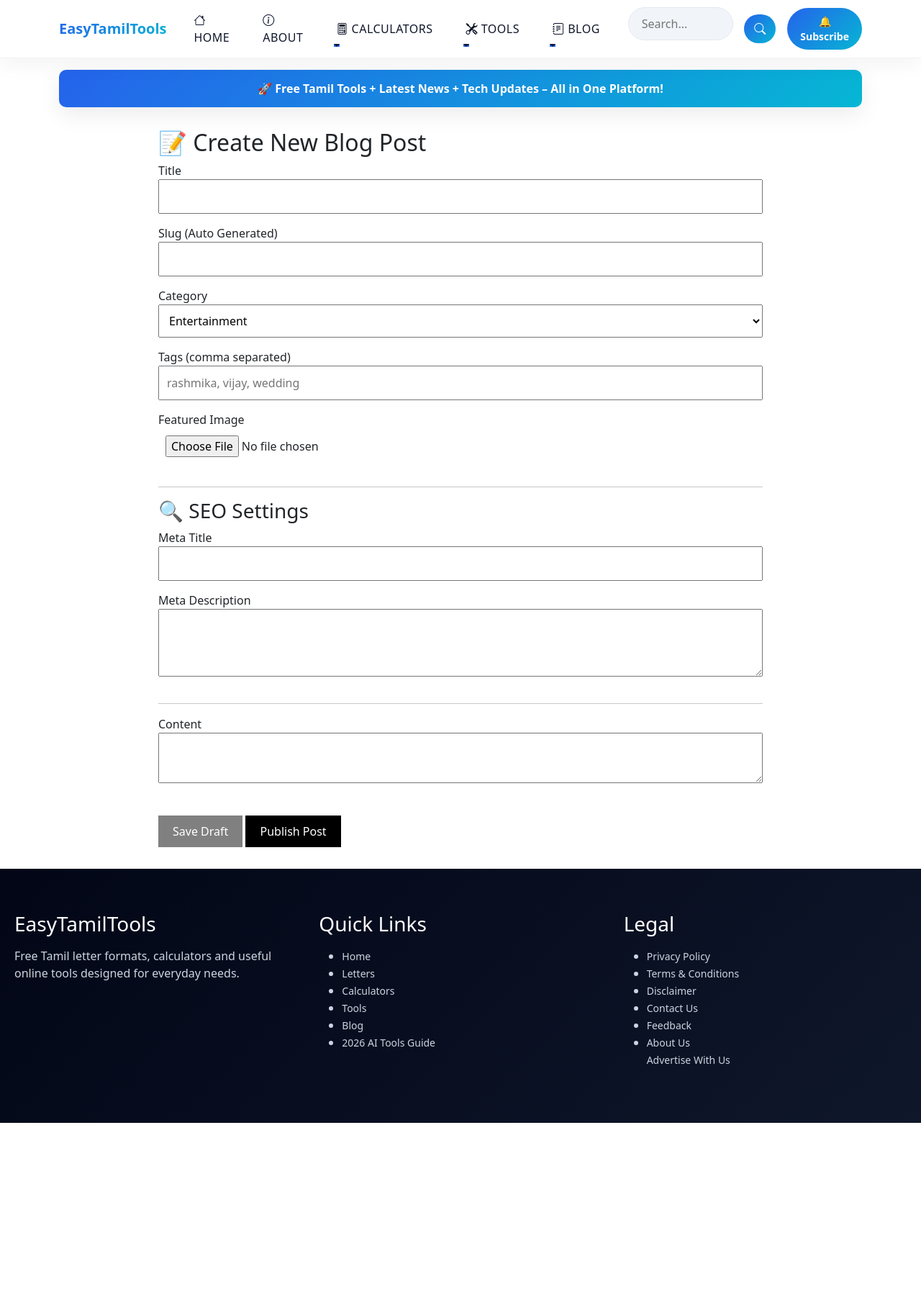
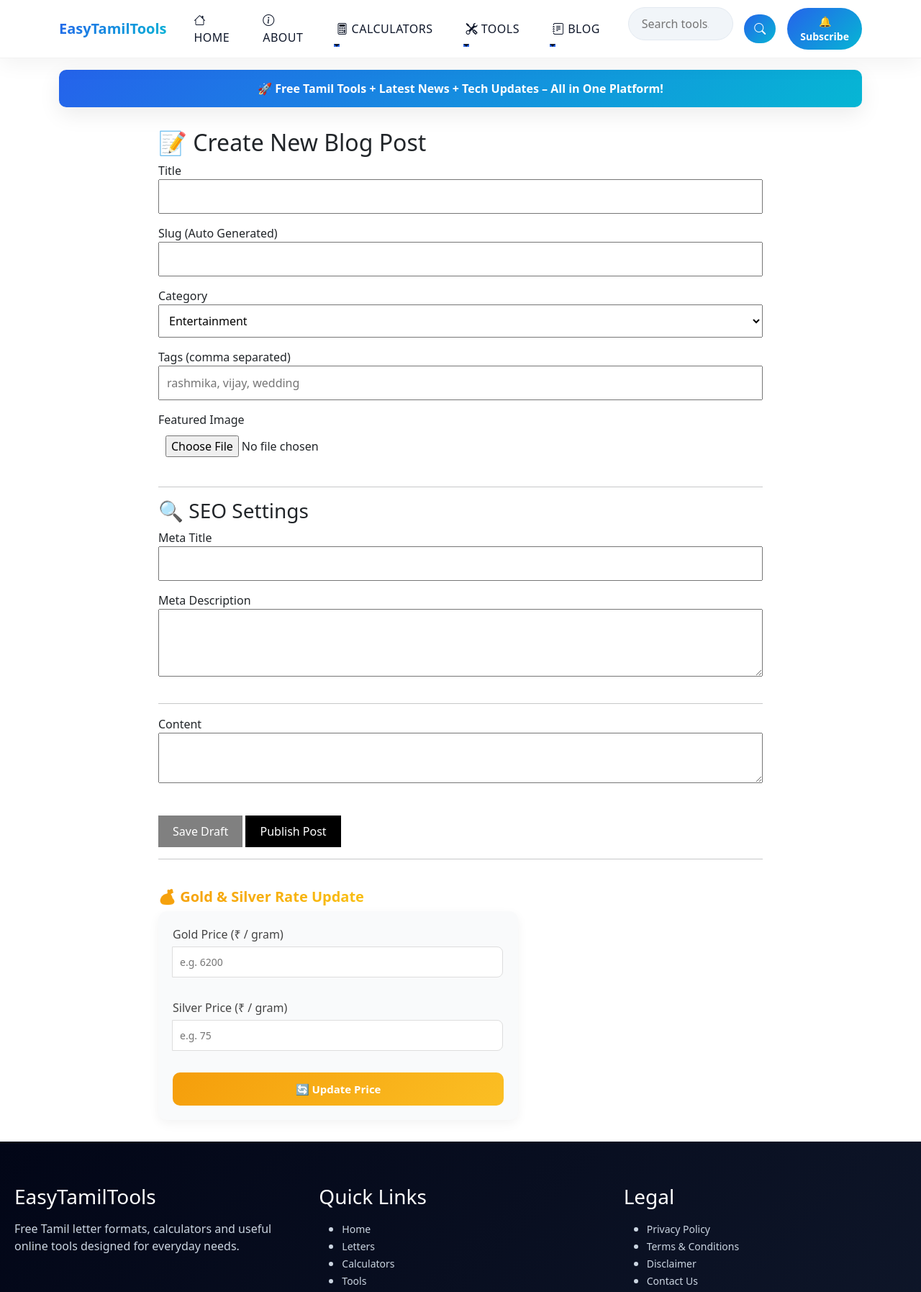
Before and after one commit to sivasankar4227/easytamiltools, a Flask app: page /admin in a window 1280 px wide. Shown: the top 1795 px of the page at 72% size. Before the commit the page ends 1560 px from the top, so only its background shows below. Run offline with Flask 3, Linux system fonts and the light colour scheme; the visitor is signed in with stand-in values (Sample User, id 1); data that the repository does not hold is empty; some libraries are stand-ins or nearby versions.

Commit message:
Initial commit / updates

```diff
--- a/app.py
+++ b/app.py
@@ -1,41 +1,27 @@
-from flask import Flask, render_template, request, Response, redirect, url_for ,send_file
-from datetime import date, datetime
+from flask import Flask, render_template, request, Response, redirect, url_for, send_file, abort, session, jsonify, send_from_directory
+from datetime import date, datetime, timedelta
 from PIL import Image
 import os
+import uuid
+import logging
+import json
+import requests
+import smtplib
+from email.message import EmailMessage
 from num2words import num2words
 import qrcode
-import logging
 from werkzeug.utils import secure_filename
 from pdf2docx import Converter
-import uuid
-import smtplib
-from email.message import EmailMessage
 from dateutil.relativedelta import relativedelta
-from flask import abort
-from flask import send_file
 from PyPDF2 import PdfMerger, PdfReader, PdfWriter
-import json
+from slugify import slugify
+from markupsafe import escape
 import firebase_admin
-from firebase_admin import credentials
-from firebase_admin import firestore
-from firebase_admin import messaging
-from flask import session
-from slugify import slugify
-import pillow_avif
-import os, uuid, threading
-from flask import jsonify
-from flask import send_from_directory
-from markupsafe import escape
+from firebase_admin import credentials, firestore, messaging
 import cloudinary
 import cloudinary.uploader
-from cloudinary.utils import cloudinary_url
 from dotenv import load_dotenv
 load_dotenv()
-import requests
-from flask import send_from_directory
-
-LAST_GOLD_PRICE = None #auto gold tae update
-
 
 
 
@@ -43,6 +29,22 @@
 import cloudinary
 import cloudinary.uploader
 from cloudinary.utils import cloudinary_url
+
+
+def load_gold_data():
+    try:
+        with open("gold_data.json") as f:
+            return json.load(f)
+    except:
+        return {
+            "gold": 0,
+            "silver": 0,
+            "last_updated": None
+        }
+
+def save_gold_data(data):
+    with open("gold_data.json", "w") as f:
+        json.dump(data, f)
 
 # Configuration
 cloudinary.config(
@@ -70,6 +72,9 @@
     {"name": "EMI Calculator", "url": "/emi-calculator", "type": "calculator"},
     {"name": "Percentage Calculator", "url": "/percentage-calculator", "type": "calculator"},
     {"name": "Date Difference Calculator", "url": "/date-difference-calculator", "type": "calculator"},
+    {"name": "Image Converter", "url": "/image-converter", "type": "tool"},
+    {"name": "Compress PDF", "url": "/compress-pdf", "type": "tool"},
+    {"name": "English to Tamil Typing", "url": "/english-to-tamil-typing", "type": "tool"},
 
     # Letters
     {"name": "School Leave Letter", "url": "/letters/school-leave", "type": "letter"},
@@ -85,6 +90,9 @@
 app = Flask(__name__)
 app.secret_key = os.environ.get("SECRET_KEY") or "temporarysecret123"
 
+
+MANUAL_GOLD_DATA = load_gold_data()
+
 # ================= HEALTH CHECK =================
 @app.route("/health")
 def health():
@@ -98,7 +106,7 @@
         password = request.form.get("password")
 
         # 🔐 Change this password
-        if password == "admin123":
+        if password == os.environ.get("ADMIN_PASSWORD"):
             session["admin_logged_in"] = True
             return redirect("/admin")
         else:
@@ -124,7 +132,7 @@
 
 except Exception as e:
     print("🔥 Firebase Initialization Error:", e)
-    db = None
+    db = None   # just set db None
 # ================= PUSH NOTIFICATION =================
 def send_push_notification(title, body, url):
 
@@ -267,7 +275,7 @@
         xml += f"""
   <url>
     <loc>{page['loc']}</loc>
-    "lastmod": data.get("created_at", datetime.now()).date()
+    <lastmod>{datetime.now().date()}</lastmod>
     <changefreq>{page['changefreq']}</changefreq>
     <priority>{page['priority']}</priority>
   </url>"""
@@ -344,11 +352,13 @@
 
         # 🔔 If Published → Send Push
         if status == "publish":
-
             post_url = f"https://easytamiltools.in/blog/{category}/{slug}"
 
-    # 🔔 Push notification
-        send_push_notification(title, "New update வந்துவிட்டது 🔥", post_url)
+            send_push_notification(
+            title,
+            "New update வந்துவிட்டது 🔥",
+            post_url
+    )
 
     # ⚡ Auto Ping to Google & Bing
     try:
@@ -1177,8 +1187,8 @@
     # 🔥 GOLD + SILVER RATE FETCH
     city = request.args.get("city", "chennai")
 
-    gold_price = get_gold_rate()
-    silver_price = get_silver_rate()
+    gold_price = MANUAL_GOLD_DATA["gold"]
+    silver_price = MANUAL_GOLD_DATA["silver"]
 
     gold_price = get_location_rate(city, gold_price)
 
@@ -1213,6 +1223,7 @@
         latest_posts=latest_posts,
         gold_price=gold_price,
         silver_price=silver_price,
+        gold_data=MANUAL_GOLD_DATA,
         breadcrumb=breadcrumb
     )
 # ===============comment sec add codes==========
@@ -1287,216 +1298,43 @@
 
 #     return {"status": "success"}
 
-#======gold silver rate auto update code=======
-def get_gold_rate():
-    global LAST_GOLD_PRICE
+#=====gold and silver arate manual update=====
+@app.route("/update-gold", methods=["POST"])
+def update_gold():
 
-    try:
-        url = "https://www.goldapi.io/api/XAU/INR"
+    if not session.get("admin_logged_in"):
+        return redirect("/admin/login")
 
-        headers = {
-            "x-access-token": os.environ.get("GOLD_API_KEY"),
-            "Content-Type": "application/json"
-        }
+    global MANUAL_GOLD_DATA
 
-        response = requests.get(url, headers=headers)
-        data = response.json()
+    gold = request.form.get("gold")
+    silver = request.form.get("silver")
 
-        price_data = data.get("price_gram_24k")
+    MANUAL_GOLD_DATA = {
+        "gold": float(gold),
+        "silver": float(silver),
+        "last_updated": datetime.now().strftime("%Y-%m-%d %H:%M")
+    }
 
-        # 🔥 API FAIL SAFE
-        if not price_data:
-            print("Gold API Error:", data)
-            return LAST_GOLD_PRICE if LAST_GOLD_PRICE else 0
+    save_gold_data(MANUAL_GOLD_DATA)  # 🔥 முக்கியம்
 
-        price = round(price_data, 2)
+    return redirect("/")
 
-        # 🔔 PUSH NOTIFICATION LOGIC
-        if LAST_GOLD_PRICE is not None:
-            change = abs(price - LAST_GOLD_PRICE)
+def save_gold_data(data):
+    with open("gold_data.json", "w") as f:
+        json.dump(data, f)
 
-            if change > 50:
-                print("🔥 Gold price changed! Sending notification...")
 
-                send_push_notification(
-                    "Gold Rate Alert 🚨",
-                    f"Gold price updated to ₹{price}",
-                    "https://easytamiltools.in"
-                )
-
-        # 🔄 UPDATE LAST PRICE
-        LAST_GOLD_PRICE = price
-
-        return price
-
-    except Exception as e:
-        print("Gold Error:", e)
-        return LAST_GOLD_PRICE if LAST_GOLD_PRICE else 0
-#===========automatica gold rate upload code========
-def auto_post_gold_rate():
-    try:
-        gold = get_gold_rate()
-        silver = get_silver_rate()
-
-        today_date = datetime.now()
-        today = today_date.strftime("%d %B %Y")
-        slug = f"gold-rate-{today}".lower().replace(" ", "-")
-
-        doc_ref = db.collection("posts").document(slug)
-
-        # already exist check
-        if doc_ref.get().exists:
-            return
-
-        # 🔥 Get yesterday price (from Firestore)
-        yesterday_price = gold
-        try:
-            yesterday_docs = db.collection("gold_history")\
-                .order_by("date", direction=firestore.Query.DESCENDING)\
-                .limit(1).stream()
-
-            for d in yesterday_docs:
-                yesterday_price = d.to_dict().get("price", gold)
-
-        except:
-            pass
-
-        # 🔥 Calculate difference
-        diff = round(gold - yesterday_price, 2)
-
-        if diff > 0:
-            change_text = f"📈 தங்கம் விலை ₹{diff} உயர்ந்துள்ளது"
-        elif diff < 0:
-            change_text = f"📉 தங்கம் விலை ₹{abs(diff)} குறைந்துள்ளது"
-        else:
-            change_text = "➖ தங்கம் விலையில் மாற்றம் இல்லை"
-
-        # 🔥 SEO Rich Content
-        content = f"""
-        <h1>இன்றைய தங்கம் விலை ({today})</h1>
-
-        <p>இன்று இந்தியாவில் தங்கம் விலையில் புதிய மாற்றம் ஏற்பட்டுள்ளது.</p>
-
-        <h2>💰 Gold & Silver Rate Today</h2>
-        <ul>
-            <li>🥇 24K Gold: ₹ {gold} / gram</li>
-            <li>🥈 Silver: ₹ {silver} / gram</li>
-        </ul>
-
-        <h2>📊 நேற்று விலை ஒப்பீடு</h2>
-        <p>{change_text}</p>
-
-        <h2>📈 தங்கம் விலை நிலவரம்</h2>
-        <p>
-        கடந்த சில நாட்களாக தங்கம் விலையில் மாற்றங்கள் காணப்படுகிறது.
-        உலக சந்தை நிலவரம், டாலர் மதிப்பு, மற்றும் முதலீட்டாளர்களின் தேவைகள்
-        ஆகியவற்றின் அடிப்படையில் விலை உயர்வு அல்லது குறைவு ஏற்படுகிறது.
-        </p>
-
-        <h2>💡 முதலீட்டு ஆலோசனை</h2>
-        <p>
-        தங்கம் நீண்டகால முதலீட்டிற்கு மிகவும் பாதுகாப்பானது.
-        தினசரி விலை மாற்றங்களை கவனித்து வாங்குவது நல்லது.
-        குறைந்த விலையில் வாங்கி, அதிக விலையில் விற்கும் திட்டம் லாபகரமானது.
-        </p>
-
-        <h2>📍 முக்கிய தகவல்</h2>
-        <p>
-        நகரத்திற்கு நகரம் தங்கம் விலை சிறிய அளவில் மாறுபடும்.
-        சென்னை, நாகர்கோவில் போன்ற நகரங்களில் விலை வேறுபாடு இருக்கலாம்.
-        </p>
-
-        <p>
-        👉 தினசரி தங்கம் & வெள்ளி விலை updates க்கு EasyTamilTools-ஐ தொடர்ந்து பாருங்கள்.
-        </p>
-        """
-
-        doc_ref.set({
-            "title": f"Gold Rate Today ({today}) – 24K Price Update",
-            "slug": slug,
-            "category": "gold-rate",
-            "content": content,
-            "image": None,
-            "excerpt": f"இன்றைய தங்கம் விலை ₹{gold}. நேற்று ஒப்பிடும் போது {change_text}",
-            "status": "publish",
-            "views": 0,
-            "created_at": firestore.SERVER_TIMESTAMP
-        })
-
-        print("✅ Auto Gold Blog Posted")
-
-    except Exception as e:
-        print("Auto Blog Error:", e)
-
-def get_silver_rate():
-    try:
-        url = "https://www.goldapi.io/api/XAG/INR"
-
-        headers = {
-            "x-access-token": os.environ.get("GOLD_API_KEY"),
-            "Content-Type": "application/json"
-        }
-
-        response = requests.get(url, headers=headers)
-        data = response.json()
-
-        price = data.get("price_gram_24k")
-
-        # 🔥 fallback fix
-        if not price:
-            if data.get("price"):
-                price = data.get("price") / 31.1035 / 1000
-            else:
-                return None   # 🔥 SAFE EXIT
-        return round(price, 2)
-
-    except Exception as e:
-        print("Silver Error:", e)
-        return None
-
-# for gold 7& 30days grapgh codes
-@app.route("/gold-history")
-def gold_history():
-
-    docs = db.collection("posts") \
-        .where("category", "==", "gold-rate") \
-        .order_by("created_at") \
-        .stream()
-
-    data = []
-
-    for d in docs:
-        post = d.to_dict()
-        title = post.get("title")
-        content = post.get("content")
-
-        # simple extract
-        import re
-        match = re.search(r'₹ (\d+\.?\d*)', content)
-
-        if match:
-            price = float(match.group(1))
-            data.append({
-                "date": title,
-                "price": price
-            })
-
-    return jsonify(data)
-#=======for location based gold rate=======
 def get_location_rate(city, base_price):
 
-    if city == "chennai":
-        return round(base_price + 50, 2)
+    # 🔥 Simple demo logic (நீ later DB/API connect பண்ணலாம்)
 
-    elif city == "nagercoil":
-        return round(base_price + 30, 2)
+    city_rates = {
+        "chennai": base_price,
+        "nagercoil": base_price + 20,  # example difference
+    }
 
-    return base_price
-#====renderl agold rate timing fix panna===========
-@app.route("/run-gold-job")
-def run_gold_job():
-    auto_post_gold_rate()
-    return "Gold job executed ✅"
+    return city_rates.get(city, base_price)
 # ================= RUN =================
 if __name__ == "__main__":
     port = int(os.environ.get("PORT", 5000))
--- /dev/null
+++ b/gold_data.json
@@ -0,0 +1 @@
+{"gold": 13670.0, "silver": 260.0, "last_updated": "2026-03-26 18:56"}
--- a/static/style.css
+++ b/static/style.css
@@ -1918,3 +1918,103 @@
     opacity:0.6;
     animation:pulse 1.5s infinite;
 }
+/* ===============================
+   GOLD SECTION – PREMIUM UPGRADE
+=============================== */
+
+/* TITLE ANIMATION */
+.gold-title{
+    font-size:30px;
+    font-weight:800;
+    background:linear-gradient(135deg,#f59e0b,#facc15,#fde68a);
+    -webkit-background-clip:text;
+    -webkit-text-fill-color:transparent;
+    animation:fadeUp 0.8s ease;
+}
+
+/* CITY BADGE GLOW */
+.city-badge{
+    display:inline-block;
+    margin-top:12px;
+    background:linear-gradient(135deg,#2563eb,#06b6d4);
+    color:#fff;
+    padding:7px 18px;
+    border-radius:30px;
+    font-size:13px;
+    font-weight:600;
+    box-shadow:0 5px 20px rgba(37,99,235,0.4);
+    animation:fadeUp 1s ease;
+}
+
+/* GRID ENTRY ANIMATION */
+.gold-grid{
+    animation:fadeUp 1.2s ease;
+}
+
+/* CARD PREMIUM EFFECT */
+.gold-card{
+    position:relative;
+    overflow:hidden;
+    border-radius:18px;
+    transition:0.4s ease;
+}
+
+/* SHINE EFFECT */
+.gold-card::after{
+    content:'';
+    position:absolute;
+    top:0;
+    left:-100%;
+    width:100%;
+    height:100%;
+    background:linear-gradient(120deg,transparent,rgba(255,255,255,0.6),transparent);
+    transition:0.5s;
+}
+
+.gold-card:hover::after{
+    left:100%;
+}
+
+/* VALUE ANIMATION */
+.gold-card p{
+    font-size:24px;
+    font-weight:800;
+    letter-spacing:1px;
+    animation:fadeIn 1s ease;
+}
+
+/* GOLD GLOW */
+.gold-card.gold{
+    box-shadow:0 10px 40px rgba(245,158,11,0.4);
+}
+
+/* SILVER GLOW */
+.gold-card.silver{
+    box-shadow:0 10px 40px rgba(148,163,184,0.4);
+}
+
+/* UPDATE TIME STYLE */
+.update-time{
+    grid-column: span 2;
+    text-align:center;
+    font-size:13px;
+    color:#64748b;
+    margin-top:-10px;
+    animation:fadeIn 1.2s ease;
+}
+
+/* NUMBER COUNT EFFECT */
+.count-animate{
+    animation:countUp 1s ease;
+}
+
+@keyframes countUp{
+    from{opacity:0; transform:translateY(10px);}
+    to{opacity:1; transform:translateY(0);}
+}
+
+/* EXTRA SMOOTH FADE */
+@keyframes fadeIn{
+    from{opacity:0;}
+    to{opacity:1;}
+}
--- a/templates/admin.html
+++ b/templates/admin.html
@@ -58,6 +58,29 @@
 </button>
 
 </form>
+
+<!-- 🔥 Separate Gold Form -->
+<hr>
+
+<h3 class="gold-title">💰 Gold & Silver Rate Update</h3>
+
+<form method="POST" action="/update-gold" class="gold-form">
+
+    <div class="input-group">
+        <label>Gold Price (₹ / gram)</label>
+        <input type="number" name="gold" placeholder="e.g. 6200" required>
+    </div>
+
+    <div class="input-group">
+        <label>Silver Price (₹ / gram)</label>
+        <input type="number" name="silver" placeholder="e.g. 75" required>
+    </div>
+
+    <button type="submit" class="update-btn">
+        🔄 Update Price
+    </button>
+
+</form>
 </div>
 
 <style>
@@ -85,6 +108,70 @@
     color:white;
     padding:10px 20px;
     border:none;
+}
+
+/* 🔥 Gold Form Styling */
+
+.gold-title{
+    margin-top:40px;
+    font-size:20px;
+    font-weight:600;
+    color:#222;
+}
+
+/* Form Container */
+.gold-form{
+    background:#f9fafb;
+    padding:20px;
+    border-radius:12px;
+    box-shadow:0 5px 15px rgba(0,0,0,0.05);
+    max-width:500px;
+}
+
+/* Input Group */
+.input-group{
+    margin-bottom:15px;
+}
+
+.input-group label{
+    display:block;
+    font-weight:500;
+    margin-bottom:5px;
+    color:#444;
+}
+
+.input-group input{
+    width:100%;
+    padding:10px;
+    border:1px solid #ddd;
+    border-radius:8px;
+    font-size:14px;
+    transition:0.3s;
+}
+
+.input-group input:focus{
+    border-color:#2563eb;
+    outline:none;
+    box-shadow:0 0 5px rgba(37,99,235,0.3);
+}
+
+/* Button */
+.update-btn{
+    width:100%;
+    padding:12px;
+    background:linear-gradient(135deg,#f59e0b,#fbbf24);
+    color:white;
+    border:none;
+    border-radius:10px;
+    font-size:15px;
+    font-weight:600;
+    cursor:pointer;
+    transition:0.3s;
+}
+
+.update-btn:hover{
+    transform:translateY(-2px);
+    box-shadow:0 5px 15px rgba(0,0,0,0.1);
 }
 </style>
 
--- a/templates/base.html
+++ b/templates/base.html
@@ -235,7 +235,7 @@
             <input class="search-box"
                    type="search"
                    name="q"
-                   placeholder="Search..."
+                   placeholder="Search tools..."
                    required>
             <button class="search-btn" type="submit">
               <i class="bi bi-search"></i>
```
Also changed, not shown: templates/index.html (+22 -9 lines), 1 other file.
